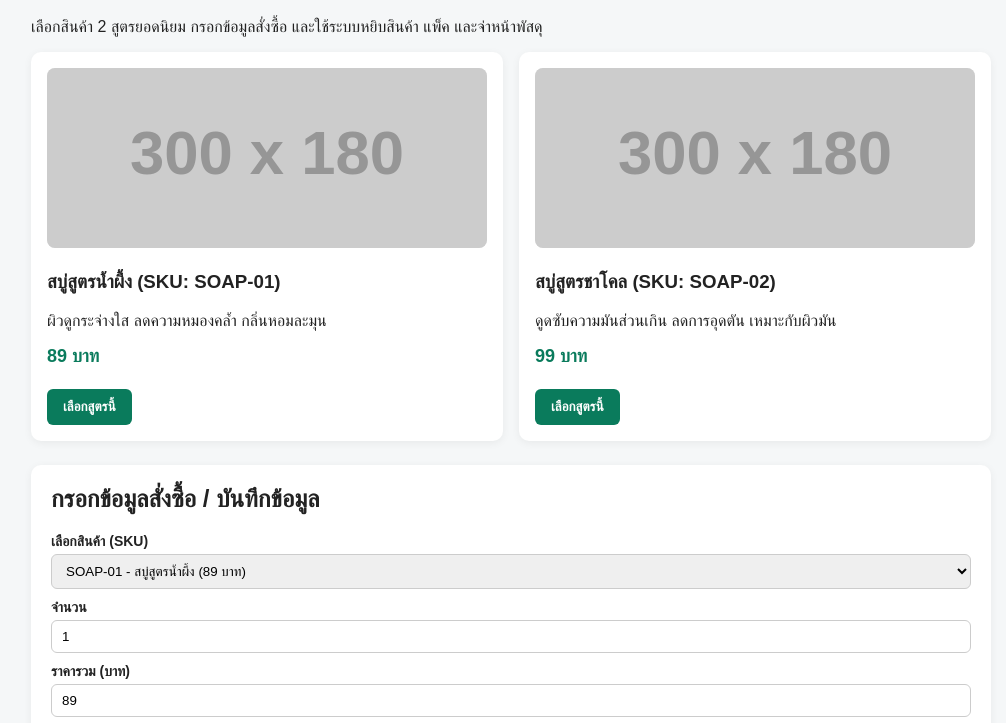
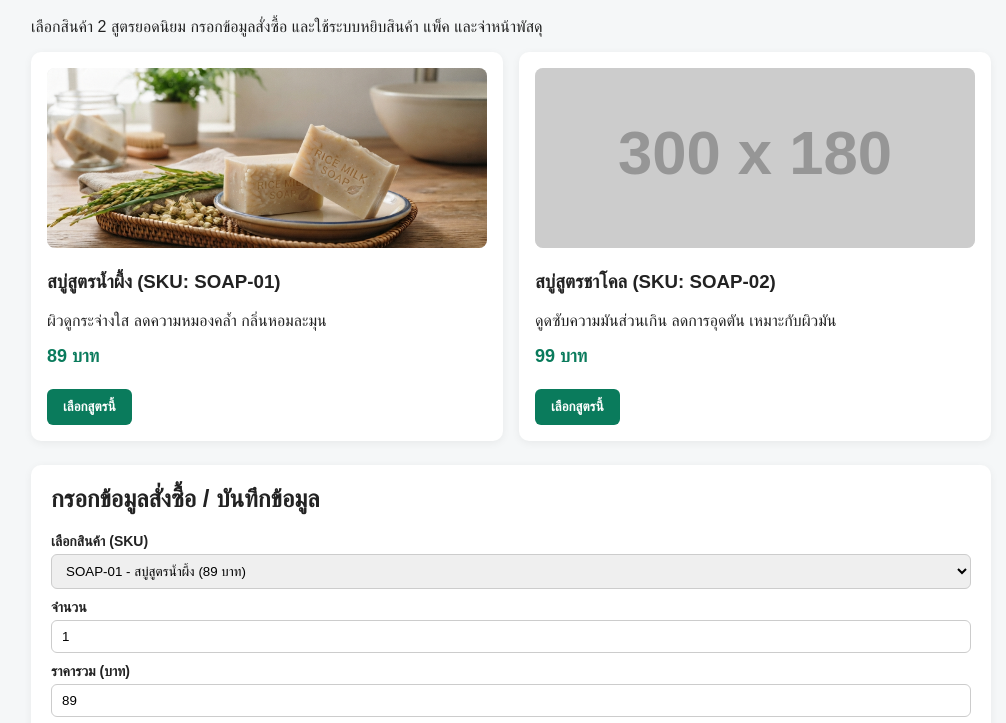
Before and after one commit to kittayacho-code/soapOrders, a plain HTML site: page index.html in a window 1280 px wide. Shown: the part 61-784 px from the top of the page, without its empty margins (129-1135 px from the left). Drawn offline with Linux system fonts and the light colour scheme; placeholder pictures from the web are drawn by us.

Commit message:
Update index.html

```diff
--- a/index.html
+++ b/index.html
@@ -31,7 +31,8 @@
 
     <div class="products">
       <div class="card">
-        <img src="images/soap1.jpg" alt="สบู่สูตร 1" onerror="this.src='https://via.placeholder.com/300x180?text=SOAP-01'">
+        <img src="images/soap 1.jpg.jpeg" alt="สบู่สูตร 1" ...
+ onerror="this.src='https://via.placeholder.com/300x180?text=SOAP-01'">
         <h3>สบู่สูตรน้ำผึ้ง (SKU: SOAP-01)</h3>
         <p>ผิวดูกระจ่างใส ลดความหมองคล้ำ กลิ่นหอมละมุน</p>
         <div class="price">89 บาท</div>
```
